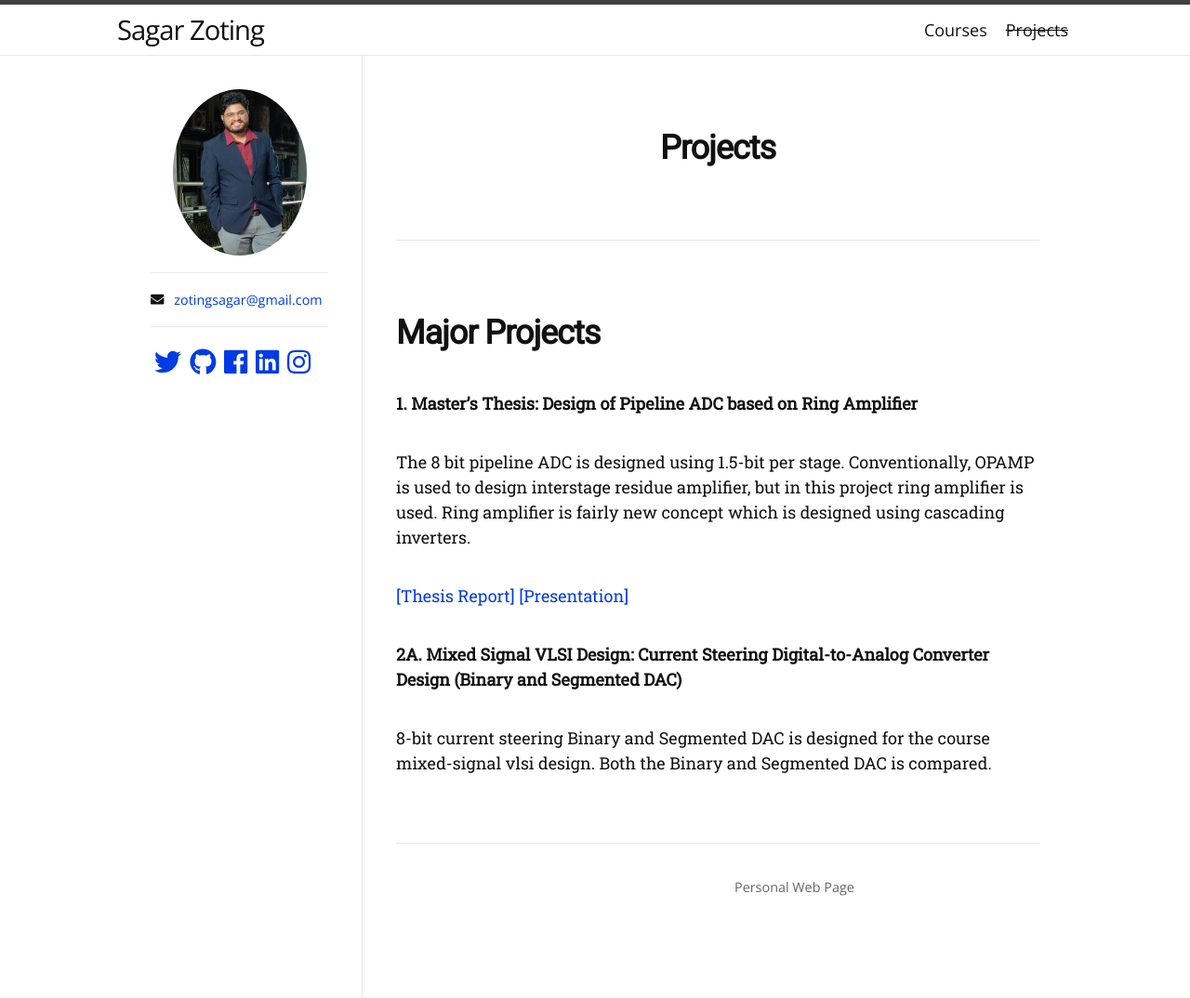
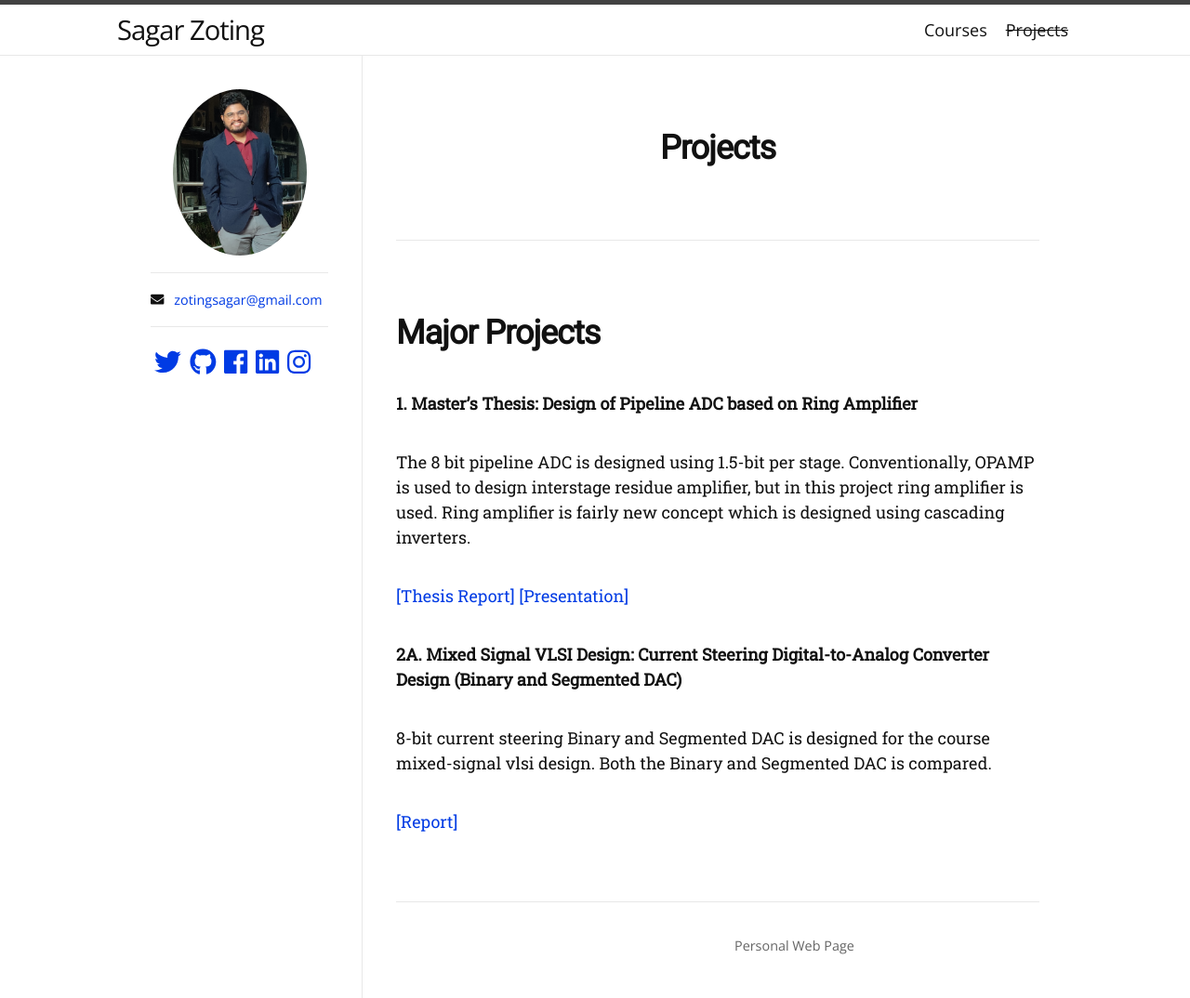
Before and after one commit to zotingsagar/zotingsagar.github.io, a Jekyll site: the page built from projects.md, in a window 1280 px wide. Shown: the whole page at 93% size. Built offline with Jekyll 4.4.1, drawn with Linux system fonts in a browser that asks for light colours; nearby versions of some CDN libraries; some web fonts are replaced.

Commit message:
Update projects.md

```diff
--- a/projects.md
+++ b/projects.md
@@ -21,3 +21,5 @@ The 8 bit pipeline ADC is designed using 1.5-bit per stage. Conventionally, OPAM
 **2A. Mixed Signal VLSI Design: Current Steering Digital-to-Analog Converter Design (Binary and Segmented DAC)**
 
 8-bit current steering Binary and Segmented DAC is designed for the course mixed-signal vlsi design. Both the Binary and Segmented DAC is compared.
+
+[[Report]](203070064_SagarZoting_Ajinkya_Project.pdf)
```
